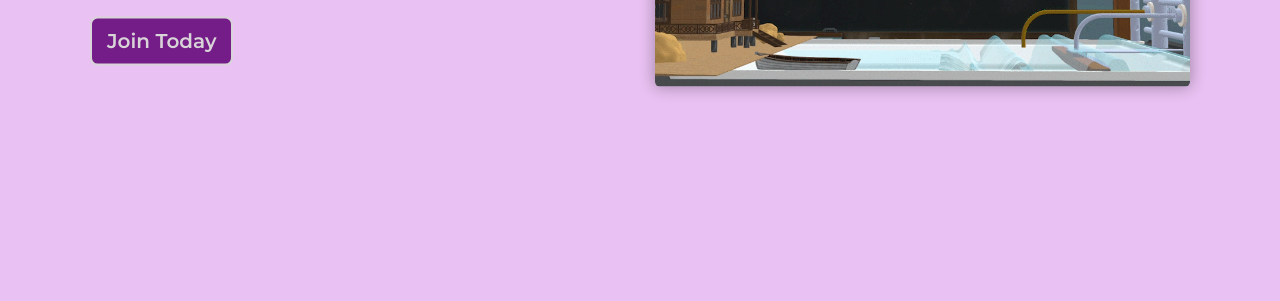
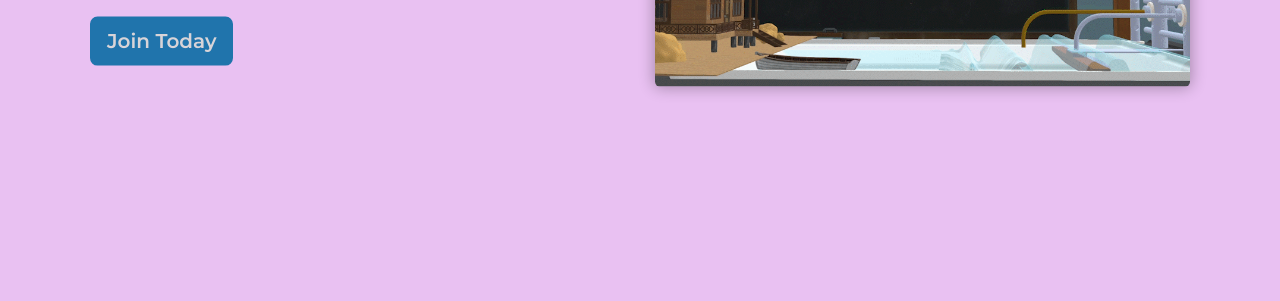
Before and after one commit to LabsbyLatitude/LandingPage, a plain HTML site: page index.html in a window 1280 px wide. In both pictures the pointer is over the button "Join Today". Shown: the part 499-800 px from the top of the page. Drawn offline with nearby package versions, Linux system fonts and the light colour scheme.

Commit message:
Change join button on hover to ll-accent color

```diff
--- a/css/main.css
+++ b/css/main.css
@@ -104,9 +104,9 @@ header #join_btn{
 }
 
 header #join_btn:hover{
-    background-color: var(--ll-primary);
+    background-color: var(--ll-accent);
     color: var(--ll-neutral);
-    border-color: var(--ll-neutral);
+    border-color: none;
 }
 
 header #join_btn a{
```
